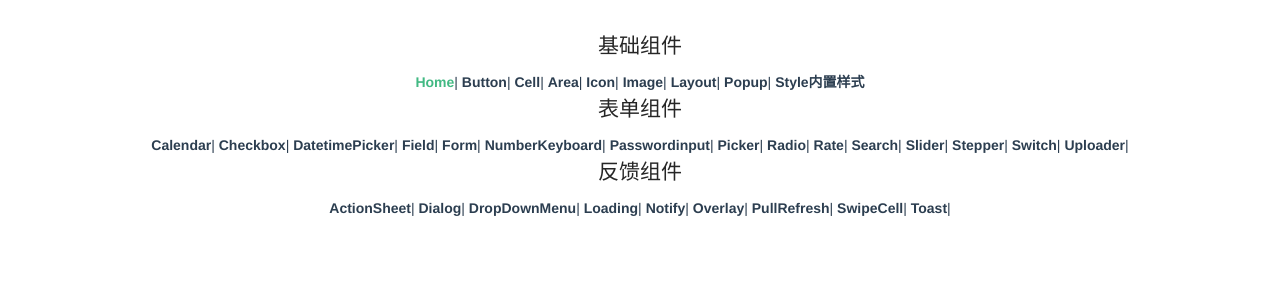
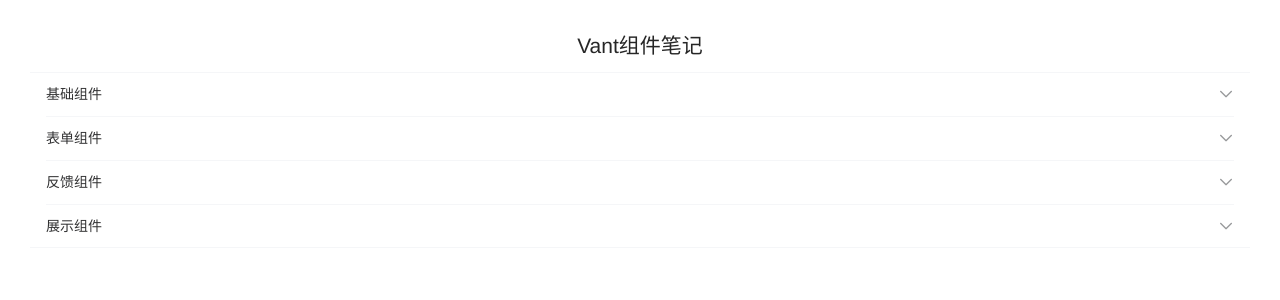
Before and after one commit to yonggeCode/vant-study, a Vue app: page / in a window 1280 px wide. Shown: the top 300 px of the page. Built offline with nearby package versions, Linux system fonts and the light colour scheme.

Commit message:
changeStyle,add Circle&Collapse

```diff
--- a/src/router/index.js
+++ b/src/router/index.js
@@ -8,167 +8,271 @@
   {
     path: '/',
     name: 'Home',
-    component: Home
+    component: Home,
   },
   {
     path: '/Button',
     name: 'Button',
-    component: () => import('../views/Button')
+    component: () => import('../views/Button'),
+    meta:{
+      type:"basic"
+    }
   },
   {
     path: '/Cell',
     name: 'Cell',
-    component: () => import(/* webpackChunkName: "about" */ '../views/Cell.vue')
+    component: () => import('../views/Cell.vue'),
+    meta:{
+      type:"basic"
+    }
   },
   {
     path: '/Icon',
     name: 'Icon',
-    component: () => import('../views/Icon')
+    component: () => import('../views/Icon'),
+    meta:{
+      type:"basic"
+    }
   },
   {
     path: '/Image',
     name: 'Image',
-    component: () => import('../views/Image')
+    component: () => import('../views/Image'),
+    meta:{
+      type:"basic"
+    }
   },
   {
     path: '/Layout',
     name: 'Layout',
-    component: () => import('../views/Layout')
+    component: () => import('../views/Layout'),
+    meta:{
+      type:"basic"
+    }
   },
   {
     path: '/Popup',
     name: 'Popup',
-    component: () => import('../views/Popup')
+    component: () => import('../views/Popup'),
+    meta:{
+      type:"basic"
+    }
   },
   {
     path: '/Style',
     name: 'Style',
-    component: () => import('../views/Style')
-  },
-  {
-    path: '/Area',
-    name: 'Area',
-    component: () => import('../views/Area')
+    component: () => import('../views/Style'),
+    meta:{
+      type:"basic"
+    }
   },
   {
     path: '/Calendar',
     name: 'ArCalendarea',
-    component: () => import('../views/Calendar')
+    component: () => import('../views/Calendar'),
+    meta:{
+      type:"form"
+    }
   },
   {
     path: '/Checkbox',
     name: 'Checkbox',
-    component: () => import('../views/Checkbox')
+    component: () => import('../views/Checkbox'),
+    meta:{
+      type:"form"
+    }
   },
   {
     path: '/DatetimePicker',
     name: 'DatetimePicker',
-    component: () => import('../views/DatetimePicker')
+    component: () => import('../views/DatetimePicker'),
+    meta:{
+      type:"form"
+    }
   },
   {
     path: '/Field',
     name: 'Field',
-    component: () => import('../views/Field')
+    component: () => import('../views/Field'),
+    meta:{
+      type:"form"
+    }
   },
   {
     path: '/Form',
     name: 'Form',
-    component: () => import('../views/Form')
+    component: () => import('../views/Form'),
+    meta:{
+      type:"form"
+    }
   },
   {
     path: '/NumberKeyboard',
     name: 'NumberKeyboard',
-    component: () => import('../views/NumberKeyboard')
+    component: () => import('../views/NumberKeyboard'),
+    meta:{
+      type:"form"
+    }
   },
   {
     path: '/Passwordinput',
     name: 'Passwordinput',
-    component: () => import('../views/Passwordinput')
+    component: () => import('../views/Passwordinput'),
+    meta:{
+      type:"form"
+    }
   },
   {
     path: '/Picker',
     name: 'Picker',
-    component: () => import('../views/Picker')
+    component: () => import('../views/Picker'),
+    meta:{
+      type:"form"
+    }
   },
   {
     path: '/Radio',
     name: 'Radio',
-    component: () => import('../views/Radio')
+    component: () => import('../views/Radio'),
+    meta:{
+      type:"form"
+    }
   },
   {
     path: '/Rate',
     name: 'Rate',
-    component: () => import('../views/Rate')
+    component: () => import('../views/Rate'),
+    meta:{
+      type:"form"
+    }
   },
   {
     path: '/Search',
     name: 'Search',
-    component: () => import('../views/Search')
+    component: () => import('../views/Search'),
+    meta:{
+      type:"form"
+    }
   },
   {
     path: '/Slider',
     name: 'Slider',
-    component: () => import('../views/Slider')
+    component: () => import('../views/Slider'),
+    meta:{
+      type:"form"
+    }
   },
   {
     path: '/Stepper',
     name: 'Stepper',
-    component: () => import('../views/Stepper')
+    component: () => import('../views/Stepper'),
+    meta:{
+      type:"form"
+    }
   },
   {
     path: '/Switch',
     name: 'Switch',
-    component: () => import('../views/Switch')
+    component: () => import('../views/Switch'),
+    meta:{
+      type:"form"
+    }
   },
   {
     path: '/Uploader',
     name: 'Uploader',
-    component: () => import('../views/Uploader')
+    component: () => import('../views/Uploader'),
+    meta:{
+      type:"form"
+    }
   },
   {
     path: '/ActionSheet',
     name: 'ActionSheet',
-    component: () => import('../views/ActionSheet')
+    component: () => import('../views/ActionSheet'),
+    meta:{
+      type:"feedback"
+    }
   },
   {
     path: '/Dialog',
     name: 'Dialog',
-    component: () => import('../views/Dialog')
+    component: () => import('../views/Dialog'),
+    meta:{
+      type:"feedback"
+    }
   },
   {
     path: '/DropDownMenu',
     name: 'DropDownMenu',
-    component: () => import('../views/DropDownMenu')
+    component: () => import('../views/DropDownMenu'),
+    meta:{
+      type:"feedback"
+    }
   },
   {
     path: '/Notify',
     name: 'Notify',
-    component: () => import('../views/Notify')
+    component: () => import('../views/Notify'),
+    meta:{
+      type:"feedback"
+    }
   },
   {
     path: '/Overlay',
     name: 'Overlay',
-    component: () => import('../views/Overlay')
+    component: () => import('../views/Overlay'),
+    meta:{
+      type:"feedback"
+    }
   },
   {
     path: '/PullRefresh',
     name: 'PullRefresh',
-    component: () => import('../views/PullRefresh')
+    component: () => import('../views/PullRefresh'),
+    meta:{
+      type:"feedback"
+    }
   },
   {
     path: '/SwipeCell',
     name: 'SwipeCell',
-    component: () => import('../views/SwipeCell')
+    component: () => import('../views/SwipeCell'),
+    meta:{
+      type:"feedback"
+    }
   },
   {
     path: '/Toast',
     name: 'Toast',
-    component: () => import('../views/Toast')
+    component: () => import('../views/Toast'),
+    meta:{
+      type:"feedback"
+    }
   },
   {
     path: '/Loading',
     name: 'Loading',
-    component: () => import('../views/Loading')
+    component: () => import('../views/Loading'),
+    meta:{
+      type:"feedback"
+    }
+  },
+  {
+    path: '/Circle',
+    name: 'Circle',
+    component: () => import('../views/Circle'),
+    meta:{
+      type:"show"
+    }
+  },
+  {
+    path: '/Collapse',
+    name: 'Collapse',
+    component: () => import('../views/Collapse'),
+    meta:{
+      type:"show"
+    }
   },
   {
     path: '/Test',
@@ -183,4 +287,12 @@
   routes
 })
 
+router.afterEach((to, from) => {
+  console.log(to);
+  console.log(from)
+  if(to.meta.type){
+    sessionStorage.setItem('type',to.meta.type)
+  }
+  console.log(sessionStorage.getItem('type'))
+})
 export default router
--- /dev/null
+++ b/src/views/Circle.vue
@@ -0,0 +1,67 @@
+<template>
+  <div class="container">
+    <div class="block">
+      <h4>基础用法</h4>
+      <h5>rate属性表示进度条的目标进度，v-model表示动画过程中的实时进度。当rate发生变化时，v-model会以speed的速度变化，直至达到rate设定的值。</h5>
+      <h5>stroke-width</h5>
+      <van-circle
+        style="margin:1rem"
+        v-model="currentRate"
+        :rate="rate"
+        :speed="100"
+        :text="text"
+        :stroke-width="60"
+      />
+      <h5>通过color属性来控制进度条颜色，layer-color属性来控制轨道颜色</h5>
+      <h5>color属性支持传入对象格式来定义渐变色</h5>
+      <h5>size通过size属性设置圆环直径</h5>
+      <h5>将clockwise设置为false，进度会从逆时针方向开始</h5>
+      <van-circle v-model="currentRate" :rate="rate" :color="gradientColor" text="渐变色" size="150px" :clockwise="false"/>
+    </div>
+    <van-button type="primary" @click="reduce">减少</van-button>
+    <van-button type="info" @click="add">增加</van-button>
+  </div>
+</template>
+
+<script>
+import Vue from "vue";
+import { Circle,Button } from "vant";
+Vue.use(Circle);
+Vue.use(Button);
+
+export default {
+  data() {
+    return {
+      currentRate: 0,
+      gradientColor: {
+        '0%': '#3fecff',
+        '100%': '#6149f6'
+      },
+      rate:30
+    };
+  },
+  computed: {
+    text() {
+      return this.currentRate.toFixed(0) + "%";
+    }
+  },
+  methods:{
+    add(){
+      if(this.rate >= 100) return;
+      this.rate += 10;
+    },
+    reduce(){
+      if(this.rate <= 0) return;
+      this.rate -= 10;
+    }
+  }
+};
+</script>
+
+<style lang="scss" scoped>
+.container {
+  width: 100%;
+  height: 100%;
+  background: #f5f5f5;
+}
+</style>
--- /dev/null
+++ b/src/views/Collapse.vue
@@ -0,0 +1,48 @@
+<template>
+  <div class="container">
+    <div class="block">
+      <h4>基础功能</h4>
+      <h5>van-collapse表示折叠版容器，van-collapse-item 表示里面的每一项内容</h5>
+      <h5>activeNames绑定展示内容的数组，值与item的name对应</h5>
+      <van-collapse v-model="activeNames">
+        <van-collapse-item title="标题1" name="1">内容1</van-collapse-item>
+        <van-collapse-item title="标题2" name="2">内容2</van-collapse-item>
+        <van-collapse-item title="标题3" name="3" disabled>内容3</van-collapse-item>
+      </van-collapse>
+    </div>
+
+    <div class="block">
+      <h4>手风琴</h4>
+      <h5>通过accordion可以设置为手风琴模式，最多展开一个面板，此时activeName为字符串格式</h5>
+      <van-collapse v-model="activeName2" accordion>
+        <van-collapse-item title="标题1" name="1">内容1</van-collapse-item>
+        <van-collapse-item title="标题2" name="2">内容2</van-collapse-item>
+        <van-collapse-item title="标题3" name="3">内容3</van-collapse-item>
+      </van-collapse>
+    </div>
+  </div>
+</template>
+
+<script>
+import Vue from "vue";
+import { Collapse, CollapseItem } from "vant";
+
+Vue.use(Collapse);
+Vue.use(CollapseItem);
+export default {
+  data() {
+    return {
+      activeNames: ["1"],
+      activeName2:'1'
+    };
+  }
+};
+</script>
+
+<style lang="scss" scoped>
+.container {
+  height: 100%;
+  width: 100%;
+  background: #f5f5f5;
+}
+</style>
--- a/src/views/Home.vue
+++ b/src/views/Home.vue
@@ -1,70 +1,95 @@
 <template>
   <div id="nav">
-      <div>
-        <h2>基础组件</h2>
-        <router-link to="/">Home</router-link>|
-        <router-link to="/Button">Button</router-link>|
-        <router-link to="/Cell">Cell</router-link>|
-        <router-link to="/Area">Area</router-link>|
-        <router-link to="/Icon">Icon</router-link>|
-        <router-link to="/Image">Image</router-link>|
-        <router-link to="/Layout">Layout</router-link>|
-        <router-link to="/Popup">Popup</router-link>|
-        <router-link to="/Style">Style内置样式</router-link>
-      </div>
-      <div>
-        <h2>表单组件</h2>
-        <router-link to="/Calendar">Calendar</router-link>|
-        <router-link to="/Checkbox">Checkbox</router-link>|
-        <router-link to="/DatetimePicker">DatetimePicker</router-link>|
-        <router-link to="/Field">Field</router-link>|
-        <router-link to="/Form">Form</router-link>|
-        <router-link to="/NumberKeyboard">NumberKeyboard</router-link>|
-        <router-link to="/Passwordinput">Passwordinput</router-link>|
-        <router-link to="/Picker">Picker</router-link>|
-        <router-link to="/Radio">Radio</router-link>|
-        <router-link to="/Rate">Rate</router-link>|
-        <router-link to="/Search">Search</router-link>|
-        <router-link to="/Slider">Slider</router-link>|
-        <router-link to="/Stepper">Stepper</router-link>|
-        <router-link to="/Switch">Switch</router-link>|
-        <router-link to="/Uploader">Uploader</router-link>|
-      </div>
-      <div>
-        <h2>反馈组件</h2>
-        <router-link to="/ActionSheet">ActionSheet</router-link>|
-        <router-link to="/Dialog">Dialog</router-link>|
-        <router-link to="/DropDownMenu">DropDownMenu</router-link>|
-        <router-link to="/Loading">Loading</router-link>|
-        <router-link to="/Notify">Notify</router-link>|
-        <router-link to="/Overlay">Overlay</router-link>|
-        <router-link to="/PullRefresh">PullRefresh</router-link>|
-        <router-link to="/SwipeCell">SwipeCell</router-link>|
-        <router-link to="/Toast">Toast</router-link>|
+    <h2>Vant组件笔记</h2>
+    <van-collapse v-model="components" accordion>
+      <van-collapse-item title="基础组件" name="basic">
+        <router-link class="link" to="/" tag="div">Home</router-link>
+        <router-link class="link" to="/Button" tag="div">Button</router-link>
+        <router-link class="link" to="/Cell" tag="div">Cell</router-link>
+        <router-link class="link" to="/Icon" tag="div">Icon</router-link>
+        <router-link class="link" to="/Image" tag="div">Image</router-link>
+        <router-link class="link" to="/Layout" tag="div">Layout</router-link>
+        <router-link class="link" to="/Popup" tag="div">Popup</router-link>
+        <router-link class="link" to="/Style" tag="div">Style内置样式</router-link>
+      </van-collapse-item>
 
-      </div>
-    </div>
+      <van-collapse-item title="表单组件" name="form">
+        <router-link class="link" tag="div" to="/Calendar">Calendar</router-link>
+        <router-link class="link" tag="div" to="/Checkbox">Checkbox</router-link>
+        <router-link class="link" tag="div" to="/DatetimePicker">DatetimePicker</router-link>
+        <router-link class="link" tag="div" to="/Field">Field</router-link>
+        <router-link class="link" tag="div" to="/Form">Form</router-link>
+        <router-link class="link" tag="div" to="/NumberKeyboard">NumberKeyboard</router-link>
+        <router-link class="link" tag="div" to="/Passwordinput">Passwordinput</router-link>
+        <router-link class="link" tag="div" to="/Picker">Picker</router-link>
+        <router-link class="link" tag="div" to="/Radio">Radio</router-link>
+        <router-link class="link" tag="div" to="/Rate">Rate</router-link>
+        <router-link class="link" tag="div" to="/Search">Search</router-link>
+        <router-link class="link" tag="div" to="/Slider">Slider</router-link>
+        <router-link class="link" tag="div" to="/Stepper">Stepper</router-link>
+        <router-link class="link" tag="div" to="/Switch">Switch</router-link>
+        <router-link class="link" tag="div" to="/Uploader">Uploader</router-link>
+      </van-collapse-item>
+
+      <van-collapse-item title="反馈组件" name="feedback">
+        <router-link class="link" tag="div" to="/ActionSheet">ActionSheet</router-link>
+        <router-link class="link" tag="div" to="/Dialog">Dialog</router-link>
+        <router-link class="link" tag="div" to="/DropDownMenu">DropDownMenu</router-link>
+        <router-link class="link" tag="div" to="/Loading">Loading</router-link>
+        <router-link class="link" tag="div" to="/Notify">Notify</router-link>
+        <router-link class="link" tag="div" to="/Overlay">Overlay</router-link>
+        <router-link class="link" tag="div" to="/PullRefresh">PullRefresh</router-link>
+        <router-link class="link" tag="div" to="/SwipeCell">SwipeCell</router-link>
+        <router-link class="link" tag="div" to="/Toast">Toast</router-link>
+      </van-collapse-item>
+
+      <van-collapse-item title="展示组件" name="show">
+        <router-link class="link" tag="div" to="/Circle">Circle</router-link>
+        <router-link class="link" tag="div" to="/Collapse">Collapse</router-link>
+      </van-collapse-item>
+    </van-collapse>
+  </div>
 </template>
 
 <script>
+import Vue from "vue";
+import { Collapse, CollapseItem, Cell, CellGroup } from "vant";
+
+Vue.use(Collapse);
+Vue.use(CollapseItem);
+Vue.use(Cell);
+Vue.use(CellGroup);
+
 export default {
-
-}
+  data() {
+    return {
+      components: sessionStorage.getItem('type') || ""
+    };
+  }
+};
 </script>
 <style lang="scss">
-.home{
+.container {
+  width: 100%;
+  height: 100%;
+  background: #f5f5f5;
+}
+.home {
   text-align: center;
+}
+.noPadding {
+  padding: 0;
 }
 #nav {
   padding: 30px;
-  text-align: center;
-  a {
+  .link {
     font-weight: bold;
-    color: #2c3e50;
-
-    &.router-link-exact-active {
-      color: #42b983;
-    }
+    font-size: 16px;
+    padding: 0.4rem 0;
+    color: #409EFF;
   }
 }
+.link {
+  width: 100%;
+}
 </style>
```
